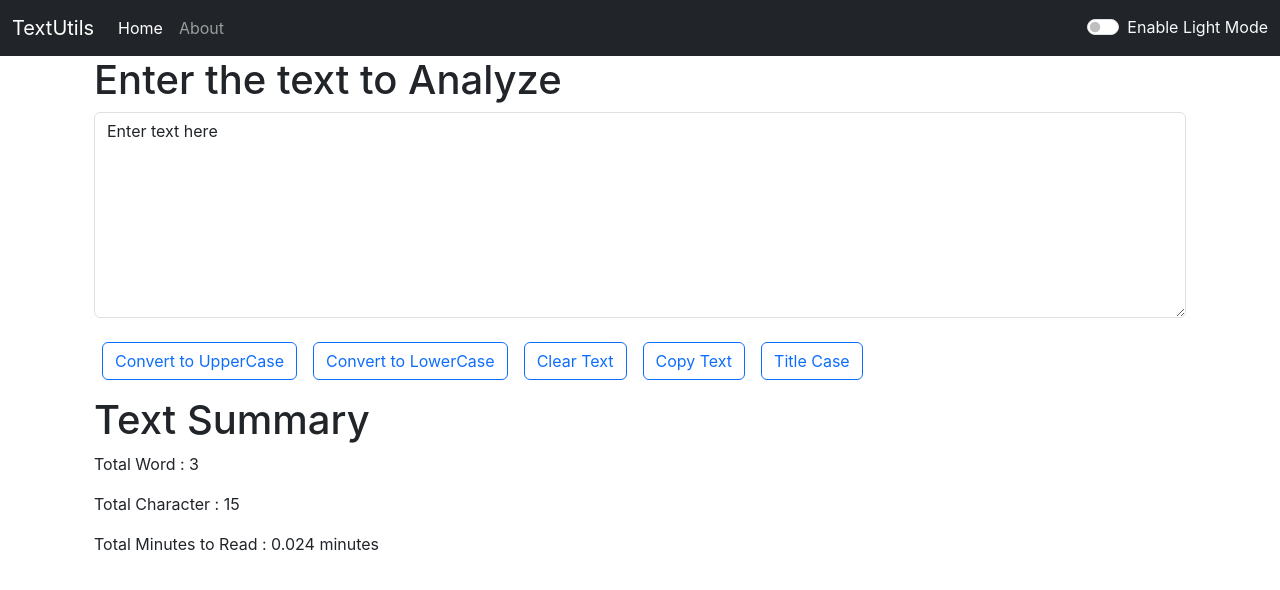
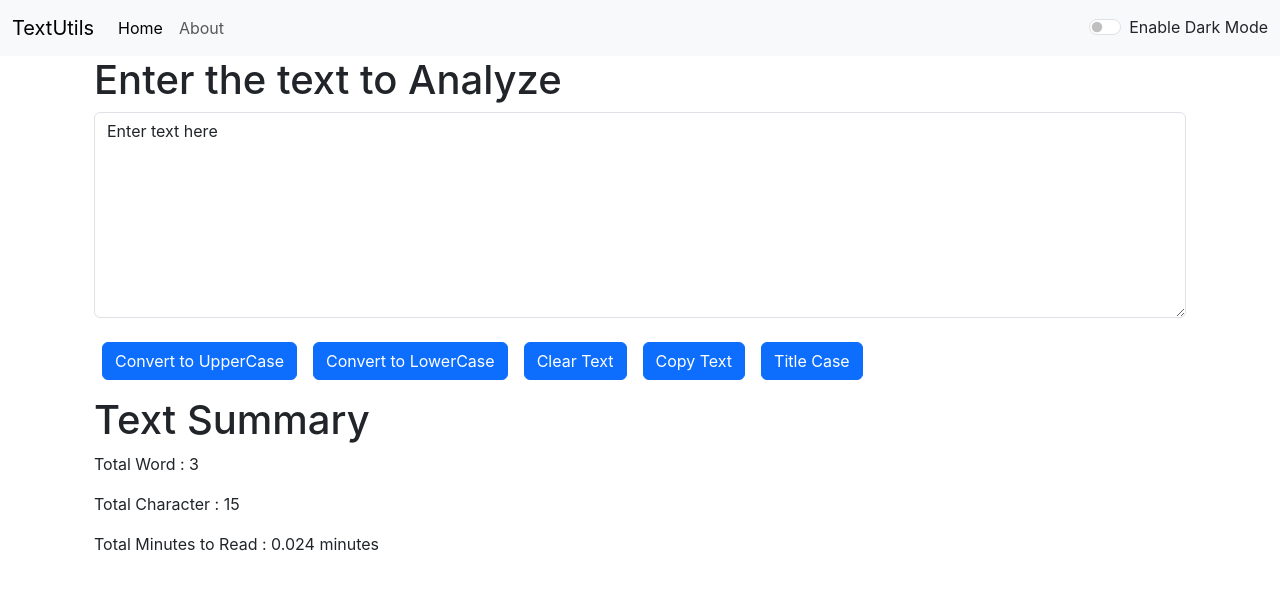
Before and after one commit to nishanlimbuchemjong/React-JS-Full-Beginner-s-Practice, a React (Create React App) app: page / in a window 1280 px wide. Shown: the top 590 px of the page. Built offline with nearby package versions, Linux system fonts and the light colour scheme.

Commit message:
dark and light mode on all the containers and fields in TextForm.js

```diff
--- a/src/App.js
+++ b/src/App.js
@@ -5,20 +5,22 @@ import Navbar from './components/Navbar';
 import TextForm from './components/TextForm';
 
 function App() {
-  const [mode, setMode] = useState('dark');
+  const [mode, setMode] = useState('light');
 
   const toggleMode = ()=>{
     if(mode === 'light'){
       setMode('dark');
+      document.body.style.backgroundColor = 'grey';
     } else {
       setMode('light');
+      document.body.style.backgroundColor = 'white';
     }
   }
   return (
     <>
     <Navbar title="TextUtils" mode={mode} toggleMode={toggleMode}/>
     <div className="container">
-    <TextForm heading="Enter the text to Analyze"/>
+    <TextForm heading="Enter the text to Analyze" mode={mode}/>
     {/* <About/> */}
     </div>
     </>
--- a/src/components/TextForm.js
+++ b/src/components/TextForm.js
@@ -42,17 +42,17 @@ export default function TextForm(props) {
     }
   return (
     <>
-    <div className="container mb-3">
+    <div className="container mb-3" style={{color: props.mode === 'dark' ? 'white' : 'light'}}>
         <h1>{props.heading}</h1>
-        <textarea className="form-control" value={text} onChange={handleOnChange} id="exampleFormControlTextarea1" rows="8"></textarea><br/>
-        <button className="btn btn-outline-primary mx-2" onClick={handleUpperCase}>Convert to UpperCase</button>
-        <button className="btn btn-outline-primary mx-2" onClick={handleLowerCase}>Convert to LowerCase</button>
-        <button className="btn btn-outline-primary mx-2" onClick={handleClearText}>Clear Text</button>
-        <button className="btn btn-outline-primary mx-2" onClick={handleCopyText}>Copy Text</button>
-        <button className="btn btn-outline-primary mx-2" onClick={handleTitleCase}>Title Case
+        <textarea className="form-control" value={text} onChange={handleOnChange} style={{backgroundColor: props.mode === 'dark' ? 'grey' : 'white', color: props.mode === 'dark' ? 'white' : 'light'}} id="exampleFormControlTextarea1" rows="8"></textarea><br/>
+        <button className="btn btn-primary mx-2" onClick={handleUpperCase}>Convert to UpperCase</button>
+        <button className="btn btn-primary mx-2" onClick={handleLowerCase}>Convert to LowerCase</button>
+        <button className="btn btn-primary mx-2" onClick={handleClearText}>Clear Text</button>
+        <button className="btn btn-primary mx-2" onClick={handleCopyText}>Copy Text</button>
+        <button className="btn btn-primary mx-2" onClick={handleTitleCase}>Title Case
         </button>
     </div>
-    <div className="container my-3">
+    <div className="container my-3" style={{color: props.mode === 'dark' ? 'white' : 'light'}}>
         <h1>Text Summary</h1>
         <p>Total Word : {text.split(" ").length}</p>
         <p>Total Character : {text.length}</p>
```
